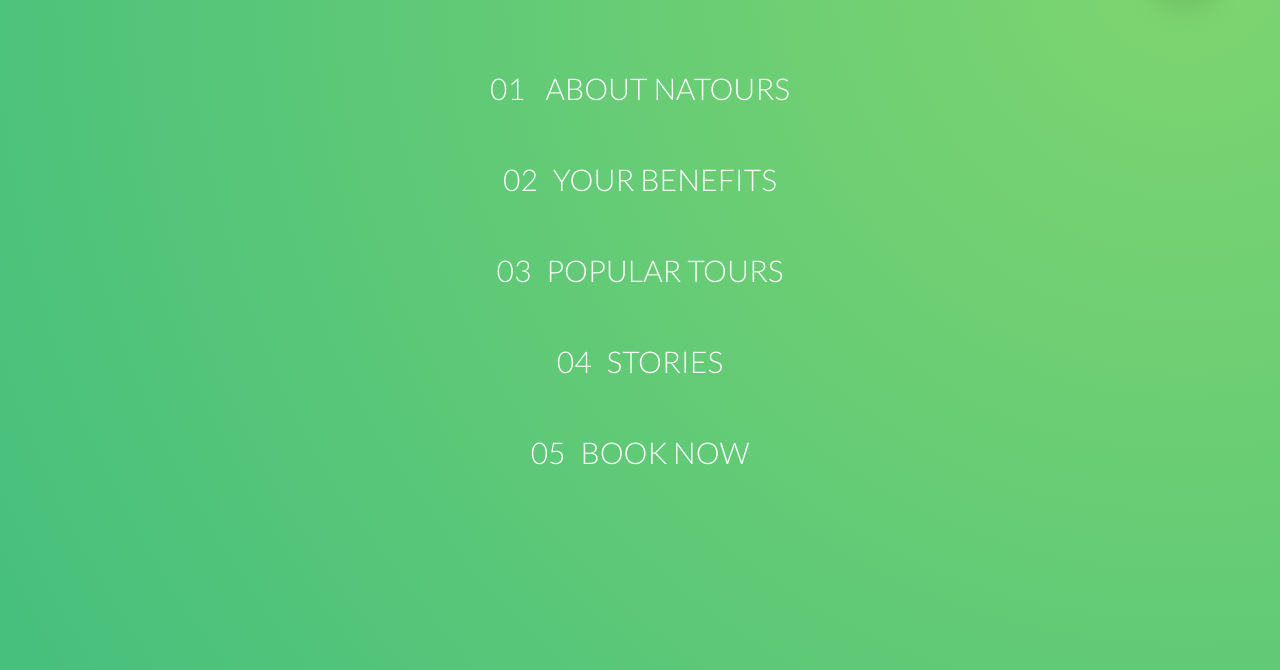
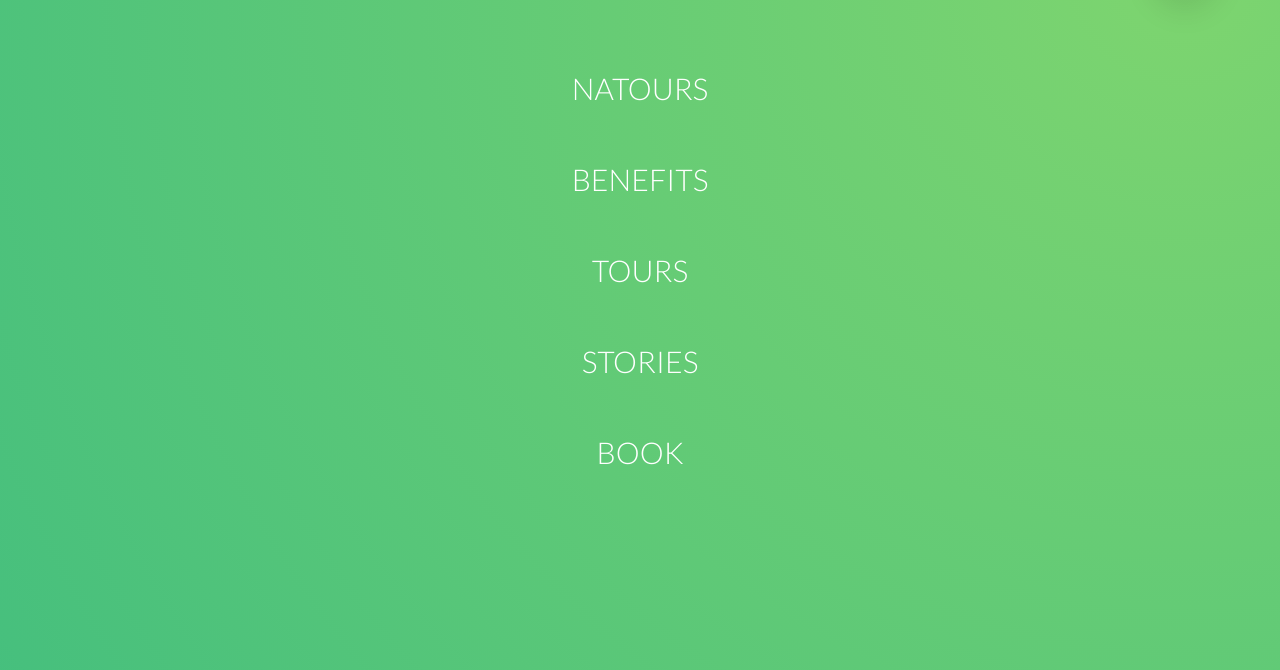
Before and after one commit to yurisokolovicz/Natours, a website: page Natours/index.html in a window 1280 px wide. Both pictures are taken after a click on the label 1185 px from the left and 95 px from the top of the page. Shown: the part 130-800 px from the top of the page. Drawn offline with nearby package versions, Linux system fonts and the light colour scheme.

Commit message:
Navigation Update

```diff
--- a/Natours/index.html
+++ b/Natours/index.html
@@ -25,25 +25,19 @@
       <nav class="navigation__nav">
         <ul class="navigation__list">
           <li class="navigation__item">
-            <a href="#" class="navigation__link"
-              ><span>01</span> About Natours</a
-            >
+            <a href="#" class="navigation__link">Natours</a>
           </li>
           <li class="navigation__item">
-            <a href="#" class="navigation__link"
-              ><span>02</span>Your benefits</a
-            >
+            <a href="#" class="navigation__link">Benefits</a>
           </li>
           <li class="navigation__item">
-            <a href="#" class="navigation__link"
-              ><span>03</span>Popular tours</a
-            >
+            <a href="#" class="navigation__link">Tours</a>
           </li>
           <li class="navigation__item">
-            <a href="#" class="navigation__link"><span>04</span>Stories</a>
+            <a href="#" class="navigation__link">Stories</a>
           </li>
           <li class="navigation__item">
-            <a href="#" class="navigation__link"><span>05</span>Book now</a>
+            <a href="#" class="navigation__link">Book</a>
           </li>
         </ul>
       </nav>
```
